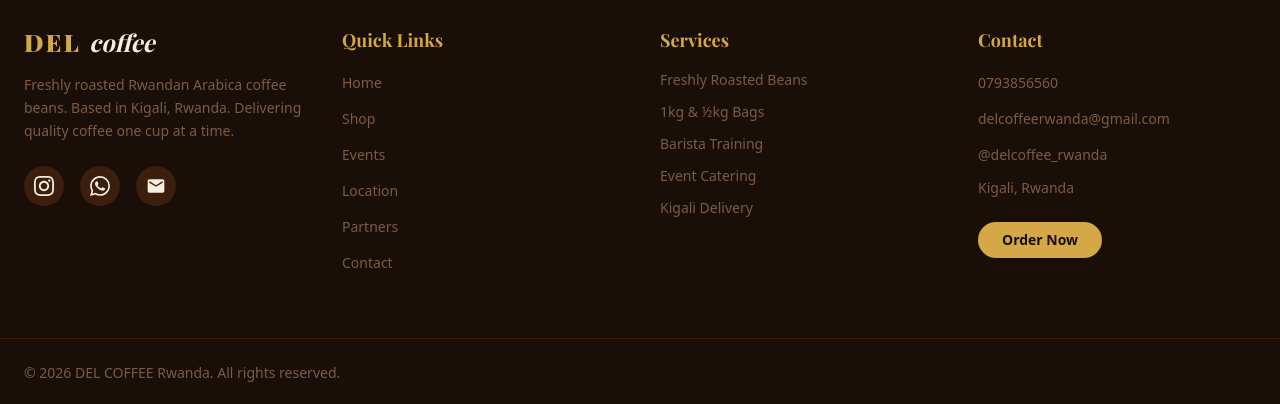
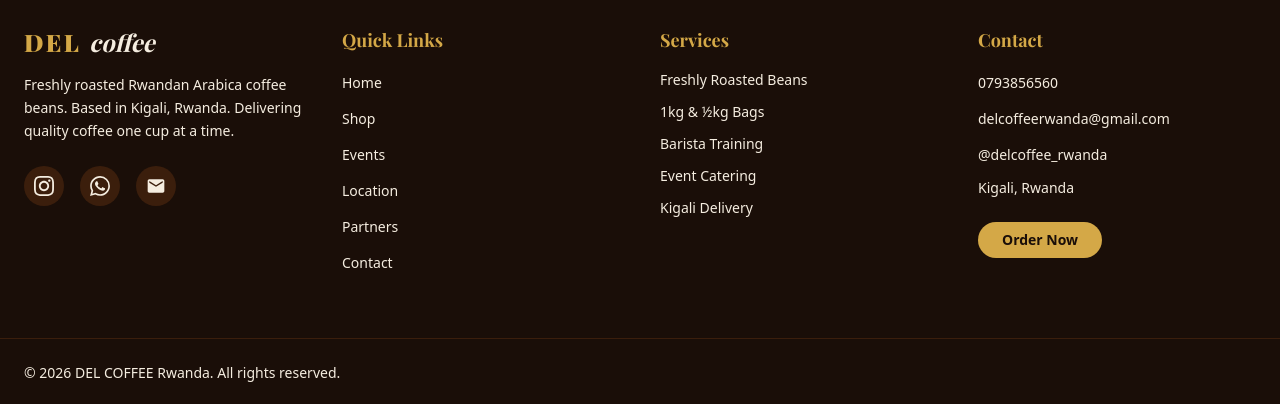
Before and after one commit to ELOI-CODE1/delcoffee-website-frontend, an Angular app: page / in a window 1280 px wide. Shown: the part 2547-2951 px from the top of the page. Built offline with nearby package versions, Linux system fonts and the light colour scheme; a web font is replaced by a local one.

Commit message:
fix: change footer text to cream

```diff
--- a/src/app/components/footer/footer.html
+++ b/src/app/components/footer/footer.html
@@ -9,7 +9,7 @@
         <span class="font-display text-2xl font-black text-gold tracking-widest">DEL</span>
         <span class="font-display text-2xl text-cream italic font-normal">coffee</span>
       </div>
-      <p class="text-muted text-sm leading-relaxed mb-6">
+      <p class="text-cream text-sm leading-relaxed mb-6">
         Freshly roasted Rwandan Arabica coffee beans. Based in Kigali, Rwanda.
         Delivering quality coffee one cup at a time.
       </p>
@@ -39,24 +39,23 @@
     <div>
       <h4 class="font-display text-lg font-bold text-gold mb-4">Quick Links</h4>
       <ul class="flex flex-col gap-3">
-        <li><a routerLink="/"         class="text-muted hover:text-cream transition-colors duration-200 text-sm">Home</a></li>
-        <li><a routerLink="/shop"     class="text-muted hover:text-cream transition-colors duration-200 text-sm">Shop</a></li>
-        <li><a routerLink="/events"   class="text-muted hover:text-cream transition-colors duration-200 text-sm">Events</a></li>
-        <li><a routerLink="/location" class="text-muted hover:text-cream transition-colors duration-200 text-sm">Location</a></li>
-        <li><a routerLink="/partners" class="text-muted hover:text-cream transition-colors duration-200 text-sm">Partners</a></li>
-        <li><a routerLink="/contacts" class="text-muted hover:text-cream transition-colors duration-200 text-sm">Contact</a></li>
+        <li><a routerLink="/"         class="text-cream hover:text-cream transition-colors duration-200 text-sm">Home</a></li>
+        <li><a routerLink="/shop"     class="text-cream hover:text-cream transition-colors duration-200 text-sm">Shop</a></li>
+        <li><a routerLink="/events"   class="text-cream hover:text-cream transition-colors duration-200 text-sm">Events</a></li>
+        <li><a routerLink="/location" class="text-cream hover:text-cream transition-colors duration-200 text-sm">Location</a></li>
+        <li><a routerLink="/partners" class="text-cream hover:text-cream transition-colors duration-200 text-sm">Partners</a></li>
+        <li><a routerLink="/contacts" class="text-cream hover:text-cream transition-colors duration-200 text-sm">Contact</a></li>
       </ul>
     </div>
-
     <!-- Services -->
     <div>
       <h4 class="font-display text-lg font-bold text-gold mb-4">Services</h4>
       <ul class="flex flex-col gap-3">
-        <li class="text-muted text-sm"> Freshly Roasted Beans</li>
-        <li class="text-muted text-sm"> 1kg & ½kg Bags</li>
-        <li class="text-muted text-sm"> Barista Training</li>
-        <li class="text-muted text-sm"> Event Catering</li>
-        <li class="text-muted text-sm"> Kigali Delivery</li>
+        <li class="text-cream text-sm"> Freshly Roasted Beans</li>
+        <li class="text-cream text-sm"> 1kg & ½kg Bags</li>
+        <li class="text-cream text-sm"> Barista Training</li>
+        <li class="text-cream text-sm"> Event Catering</li>
+        <li class="text-cream text-sm"> Kigali Delivery</li>
       </ul>
     </div>
 
@@ -66,23 +65,23 @@
       <ul class="flex flex-col gap-3">
         <li>
           <a href="https://wa.me/250793856560" target="_blank"
-             class="text-muted hover:text-cream transition-colors duration-200 text-sm">
+             class="text-cream hover:text-cream transition-colors duration-200 text-sm">
              0793856560
           </a>
         </li>
         <li>
           <a href="mailto:delcoffeerwanda@gmail.com"
-             class="text-muted hover:text-cream transition-colors duration-200 text-sm">
+             class="text-cream hover:text-cream transition-colors duration-200 text-sm">
              delcoffeerwanda&#64;gmail.com
           </a>
         </li>
         <li>
           <a href="https://instagram.com/delcoffee_rwanda" target="_blank"
-             class="text-muted hover:text-cream transition-colors duration-200 text-sm">
+             class="text-cream hover:text-cream transition-colors duration-200 text-sm">
              &#64;delcoffee_rwanda
           </a>
         </li>
-        <li class="text-muted text-sm"> Kigali, Rwanda</li>
+        <li class="text-cream text-sm"> Kigali, Rwanda</li>
       </ul>
 
       <!-- Order CTA -->
@@ -96,7 +95,7 @@
   <!-- Bottom Bar -->
   <div class="border-t border-roast py-6 px-6">
     <div class="max-w-7xl mx-auto flex flex-col md:flex-row items-center justify-between gap-4">
-      <p class="text-muted text-sm text-center">
+      <p class="text-cream text-sm text-center">
         © {{ currentYear }} DEL COFFEE Rwanda. All rights reserved.
       </p>
     </div>
```
